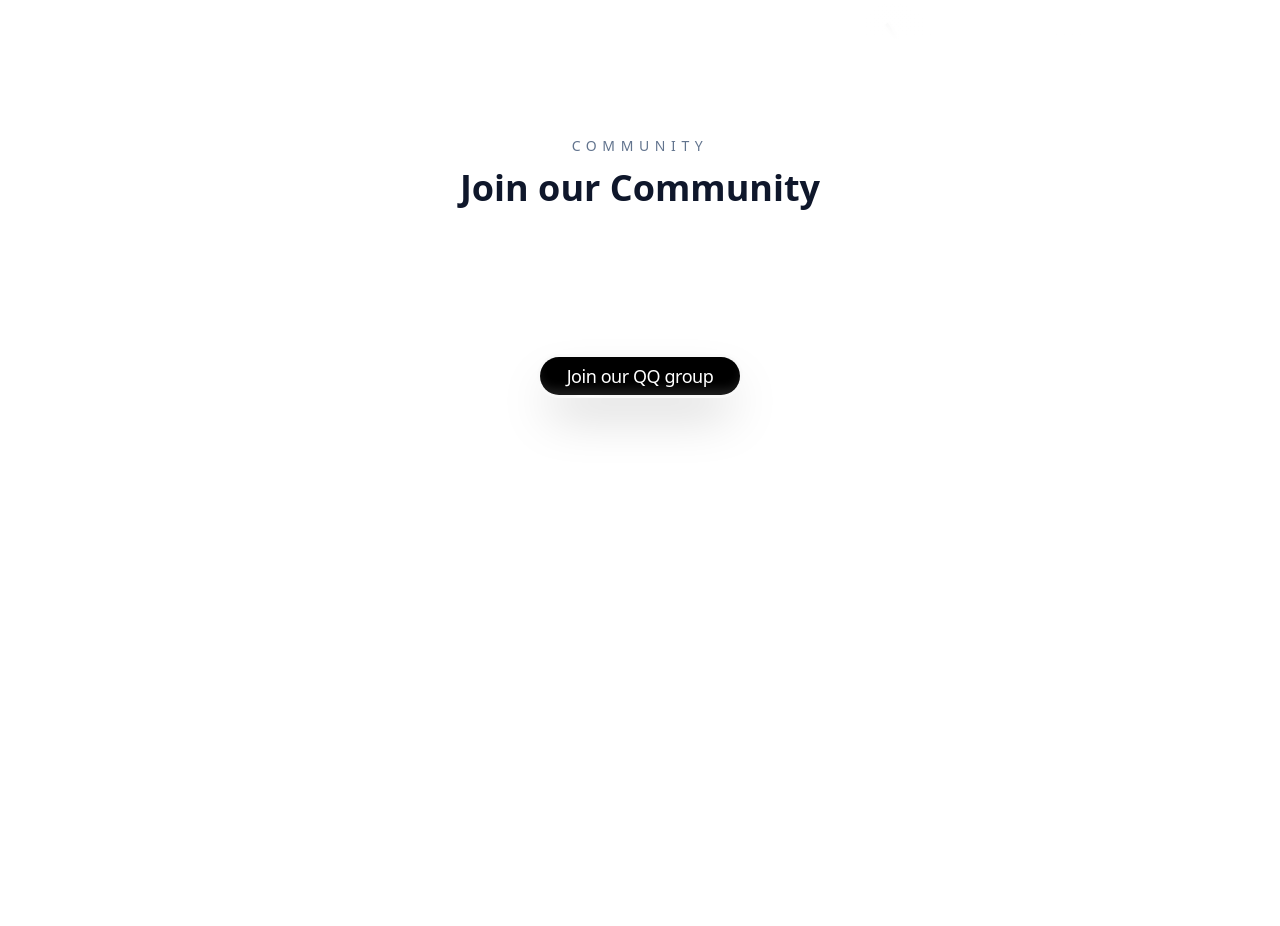
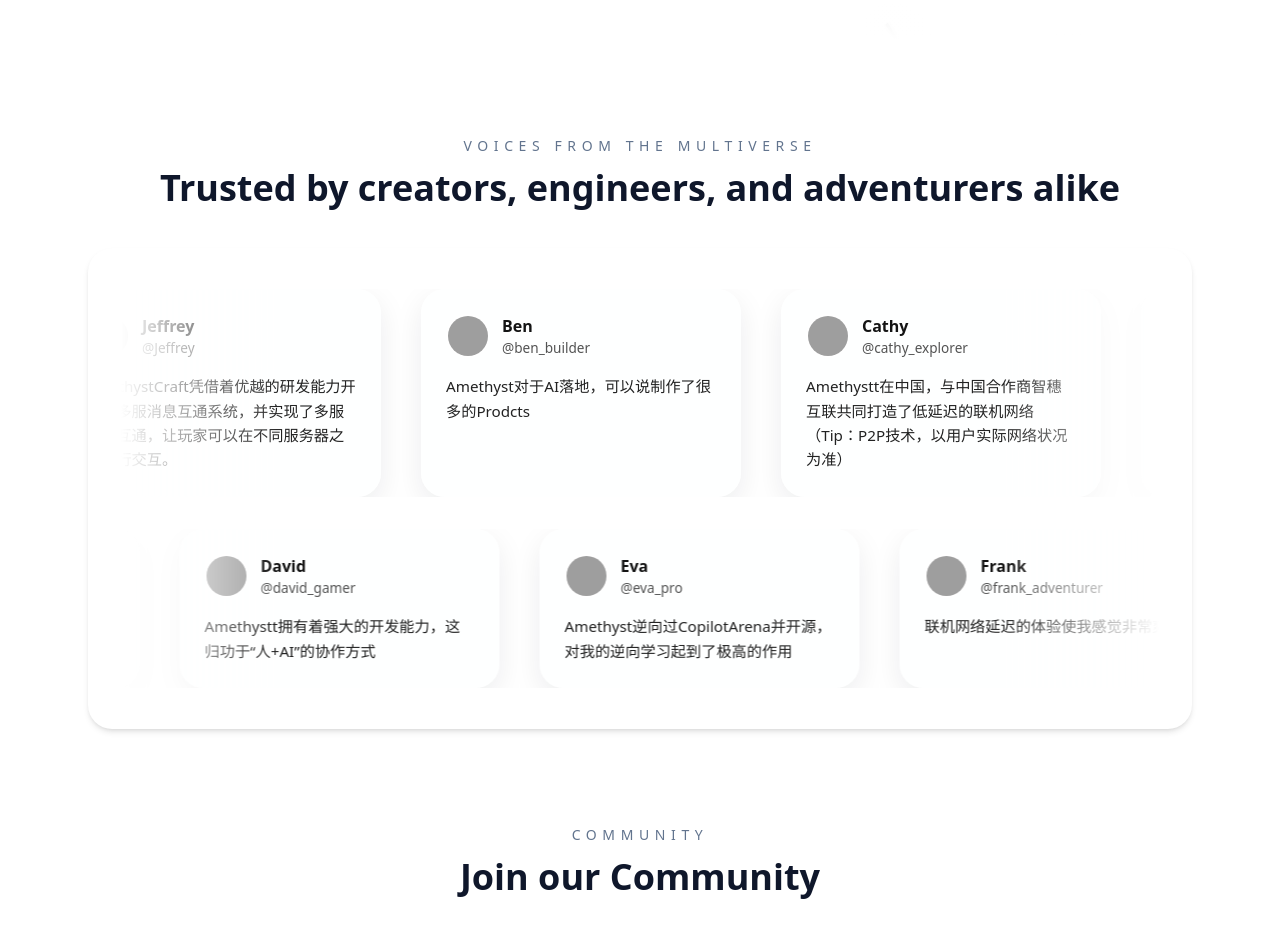
Before and after one commit to AmethystCraft-DevTeam/AmethystOfficial, a Vue app: page / in a window 1280 px wide. Shown: the part 760-1686 px from the top of the page. Before the commit the page ends 1328 px from the top, so only its background shows below. Built offline with nearby package versions, Linux system fonts and the light colour scheme; grey boxes are pictures that could not be loaded.

Commit message:
添加客户评价组件到主页面，优化样式以支持暗黑模式

```diff
--- a/src/App.vue
+++ b/src/App.vue
@@ -1,6 +1,7 @@
 <script setup lang="ts">
 import { computed } from "vue";
 import { useColorMode } from "@vueuse/core";
+import ClientReviews from "@/components/ClientReviews.vue";
 import CoolShimmerButton from "@/components/CoolShimmerButton.vue";
 import { FallingStarsBg } from "@/components/ui/bg-falling-stars";
 
@@ -53,6 +54,18 @@
       </div>
     </section>
 
+    <section class="relative z-[1] mx-auto w-full max-w-6xl px-6">
+      <header class="mb-10 text-center">
+        <p class="text-sm uppercase tracking-[0.4em] text-slate-500 dark:text-slate-400">
+          Voices from the Multiverse
+        </p>
+        <h2 class="mt-3 text-3xl font-semibold text-slate-900 md:text-4xl dark:text-white">
+          Trusted by creators, engineers, and adventurers alike
+        </h2>
+      </header>
+      <ClientReviews />
+    </section>
+
     <section class="relative z-[1] mx-auto w-full max-w-4xl px-6 pb-16">
       <header class="mb-10 text-center">
         <p class="text-sm uppercase tracking-[0.4em] text-slate-500 dark:text-slate-400">
--- a/src/components/ClientReviews.vue
+++ b/src/components/ClientReviews.vue
@@ -111,10 +111,10 @@
   gap: 1rem;
   border-radius: 1.5rem;
   border: 1px solid rgba(255, 255, 255, 0.12);
-  background: rgba(255, 255, 255, 0.9);
+  background: color-mix(in srgb, var(--background) 90%, transparent);
   padding: 1.5rem;
   box-shadow: 0 10px 30px rgba(15, 23, 42, 0.08);
-  color: #1e293b;
+  color: color-mix(in srgb, var(--foreground) 88%, transparent);
   transition: transform 0.3s ease, box-shadow 0.3s ease;
   contain: layout paint;
   will-change: transform;
@@ -141,33 +141,37 @@
 
 .review-card__name {
   font-weight: 600;
-  color: inherit;
+  color: color-mix(in srgb, var(--foreground) 96%, transparent);
 }
 
 .review-card__username {
   font-size: 0.85rem;
-  color: rgba(30, 41, 59, 0.6);
+  color: color-mix(in srgb, var(--foreground) 70%, transparent);
 }
 
 .review-card__body {
   font-size: 0.95rem;
   line-height: 1.6;
-  color: rgba(30, 41, 59, 0.85);
+  color: color-mix(in srgb, var(--foreground) 90%, transparent);
 }
 
 :global(.dark) .review-card {
   border-color: rgba(255, 255, 255, 0.16);
-  background: rgba(15, 23, 42, 0.78);
-  color: #e2e8f0;
+  background: color-mix(in srgb, var(--background) 92%, transparent);
+  color: color-mix(in srgb, var(--foreground) 92%, transparent);
   box-shadow: 0 12px 30px rgba(15, 23, 42, 0.4);
 }
 
 :global(.dark) .review-card__username {
-  color: rgba(226, 232, 240, 0.6);
+  color: color-mix(in srgb, var(--foreground) 70%, transparent);
+}
+
+:global(.dark) .review-card__name {
+  color: color-mix(in srgb, var(--foreground) 98%, transparent);
 }
 
 :global(.dark) .review-card__body {
-  color: rgba(226, 232, 240, 0.9);
+  color: color-mix(in srgb, var(--foreground) 92%, transparent);
 }
 
 @keyframes marquee {
```
